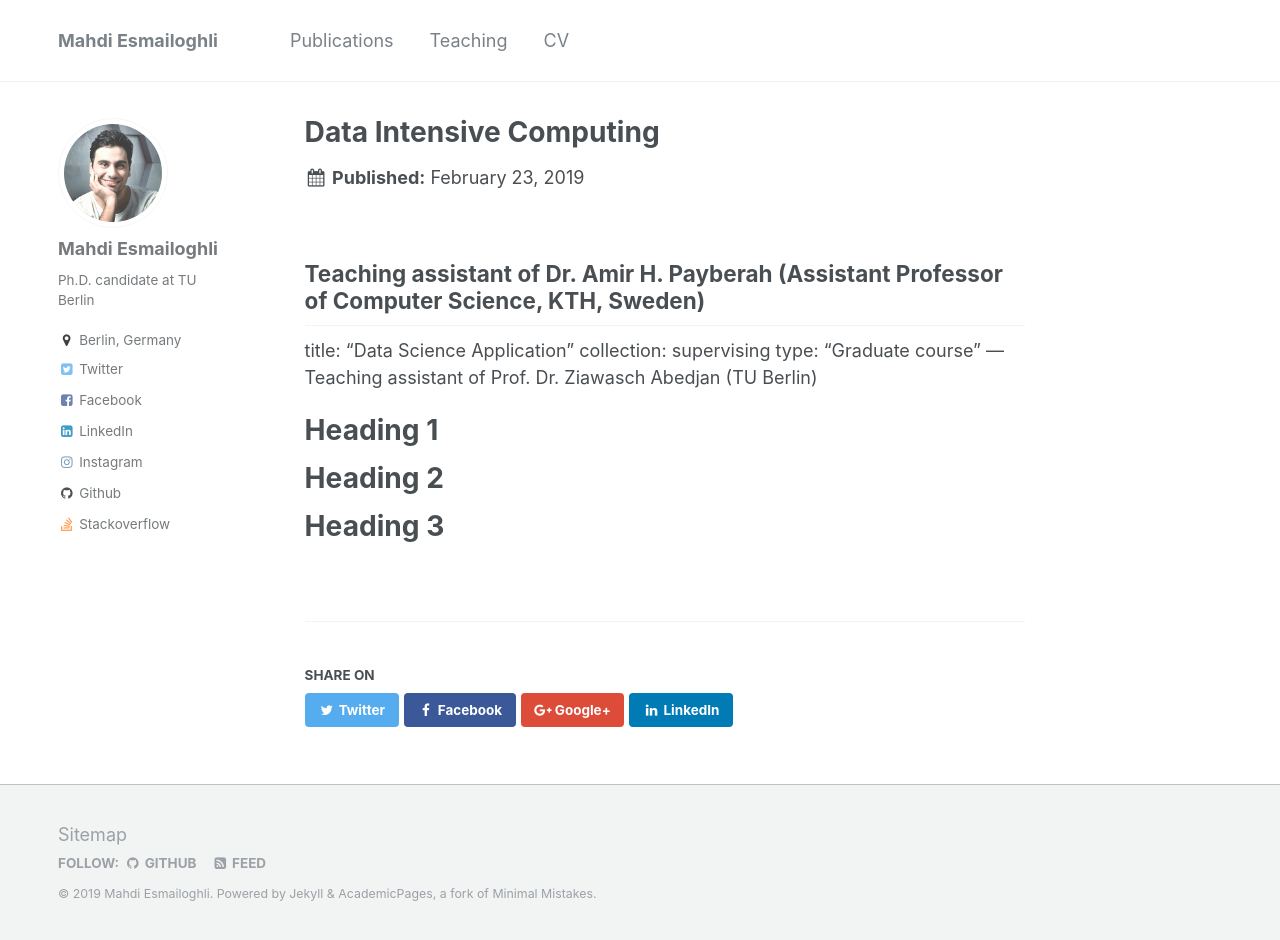
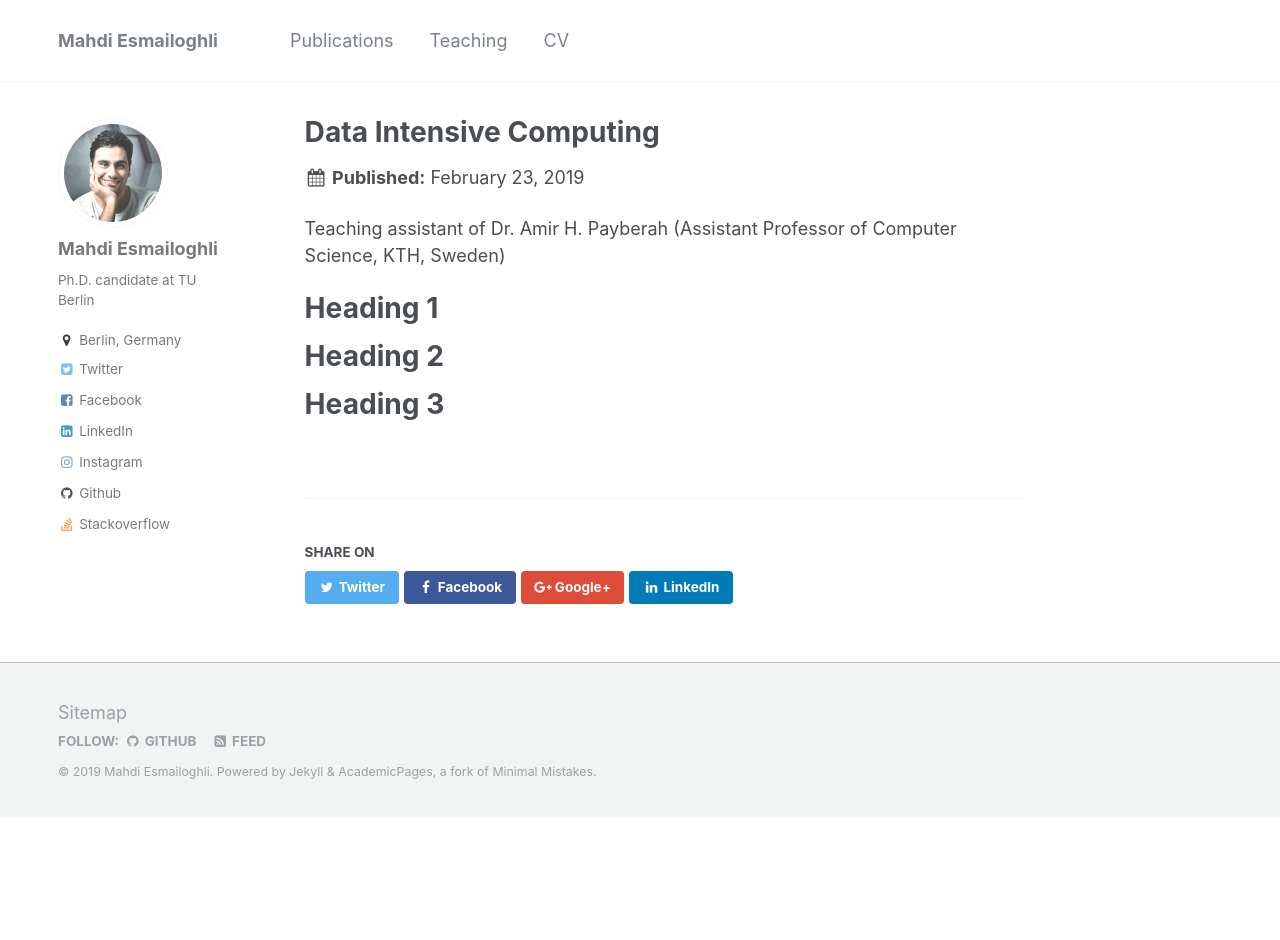
Before and after one commit to esmailoghli/esmailoghli.github.io, a Jekyll site: the page built from _teaching/2016-teaching-1.md, in a window 1280 px wide and 940 px high. Built offline with Jekyll 4.4.1, drawn with Linux system fonts in a browser that asks for light colours.

Commit message:
Update 2016-teaching-1.md

```diff
--- a/_teaching/2016-teaching-1.md
+++ b/_teaching/2016-teaching-1.md
@@ -4,12 +4,7 @@ collection: teaching
 type: "Graduate course"
 ---
 Teaching assistant of Dr. Amir H. Payberah (Assistant Professor of Computer Science, KTH, Sweden)
----
-title: "Data Science Application"
-collection: supervising
-type: "Graduate course"
----
-Teaching assistant of Prof. Dr. Ziawasch Abedjan (TU Berlin)
+
 
 Heading 1
 ======
```
